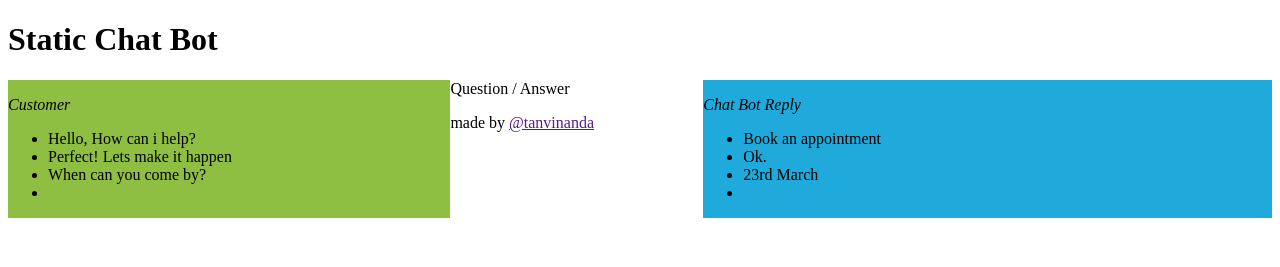
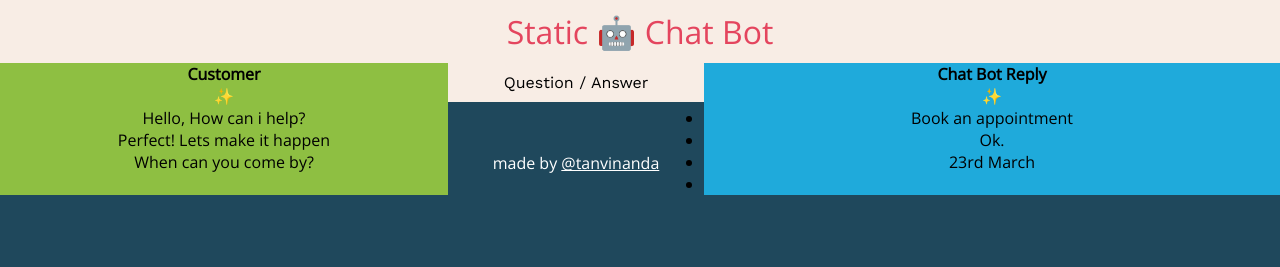
Before and after one commit to tanvi789/html-static-app, a website: page app/index.html in a window 1280 px wide. Drawn offline with nearby package versions, Linux system fonts and the light colour scheme.

Commit message:
inserted emojis

```diff
--- a/app/index.html
+++ b/app/index.html
@@ -1,42 +1,54 @@
 <!DOCTYPE html>
 <html>
   <head>
+    <meta charset="UTF-8">
     <title>chatbot</title>
+    <link href="https://fonts.googleapis.com/css?family=Open+Sans:300,300i,400|Work+Sans" rel="stylesheet">
     <link rel="stylesheet" type="text/css" href="/app/style.css" />
   </head>
 
   <body>
 
     <div class="heading">
-      <h1>Static Chat Bot</h1>
+      <h1>Static 🤖 Chat Bot</h1>
     </div>
+
     <div class="subheading">
       <div class="subheading-text">
         <div class="green">
-          <p><i>Customer</i></p>
+          <p><b>Customer</b></p>
+          &#x2728;
           <ul>
             <li>Hello, How can i help?</li>
             <li>Perfect! Lets make it happen</li>
             <li>When can you come by?<li>
+
           </ul>
           </div>
+
         <div class="blue">
-          <p><i>Chat Bot Reply</i></p>
+          <p><b>Chat Bot Reply</b></p>
+          &#x2728;
           <ul>
             <li>Book an appointment</li>
             <li>Ok.</li>
             <li>23rd March<li>
           </ul>
         </div>
-    </div>
-    <div class="question">
+
+      </div>
+
+      <div class="question">
       Question / Answer
     </div>
-    <div class="footer">
+
+      <div class="footer">
       <p>
         made by <a href="">@tanvinanda</a>
       </p>
     </div>
+
     </div>
+
   </body>
 </html>
--- a/app/style.css
+++ b/app/style.css
@@ -1,3 +1,22 @@
+* {
+    padding: 0;
+    margin: 0;
+}
+body {
+    text-align: center;
+    background-color: #1f485c;
+    font-family: 'Open Sans', sans-serif;
+}
+
+.heading {
+    background-color: #f8ede5;
+}
+h1 {
+    color: #e4455e;
+    padding: 10px;
+    font-weight: 300;
+}
+
 .content {
     overflow: auto;
     border: 3px solid #666;
@@ -18,3 +37,23 @@
     width: 35%;
     background-color: #8ebf42;
 }
+
+.question {
+    padding: 10px;
+    background-color: #f8ede5;
+    font-family: 'Work Sans', sans-serif;
+}
+
+.footer {
+    padding: 40px 0 80px 0;
+    color: #888;
+    background-color: #1f485c;
+    font-weight: 100;
+}
+.footer p {
+    margin: 10px;
+    color: #fff;
+}
+.footer p a {
+    color: #fff;
+}
```
